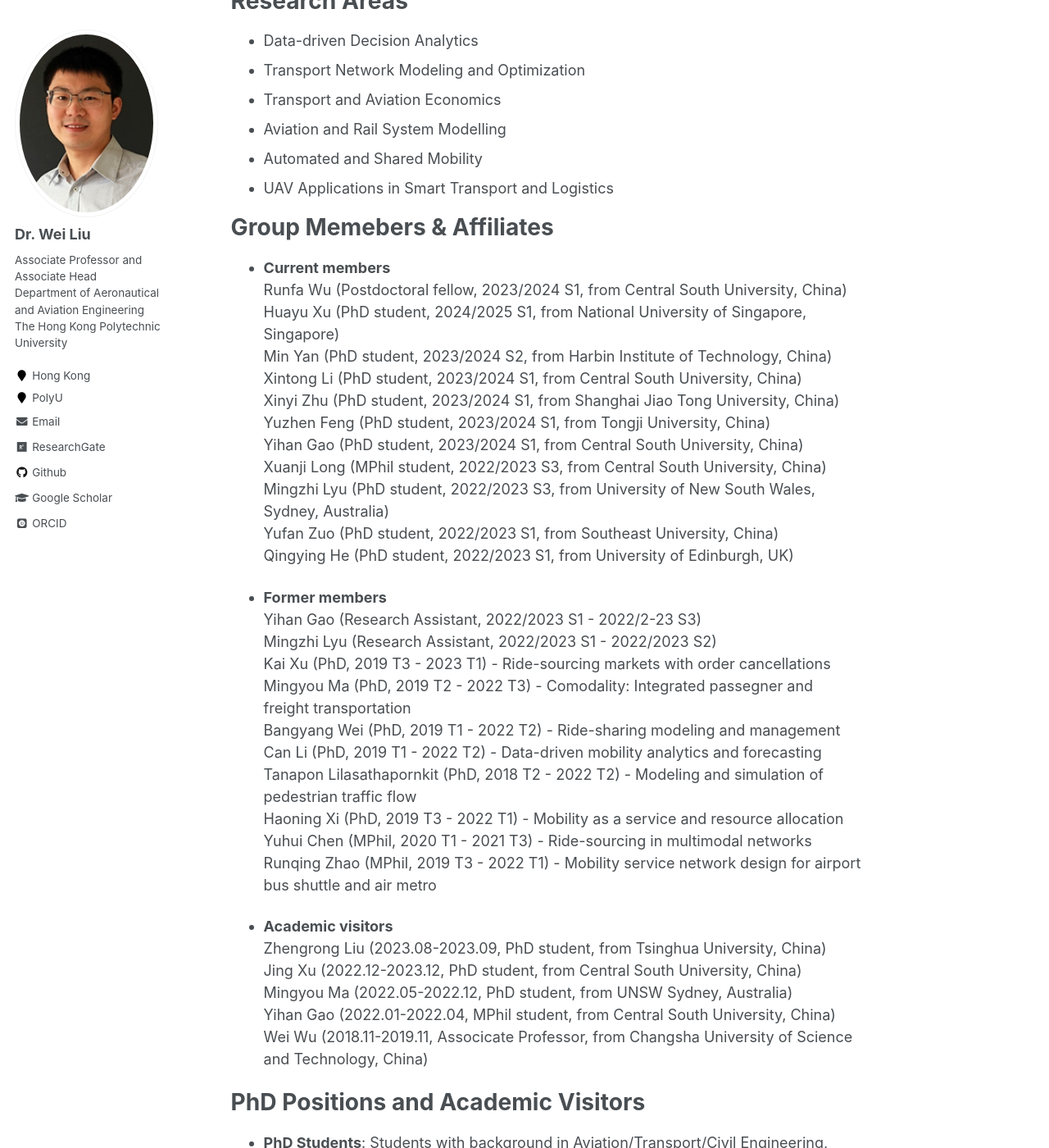
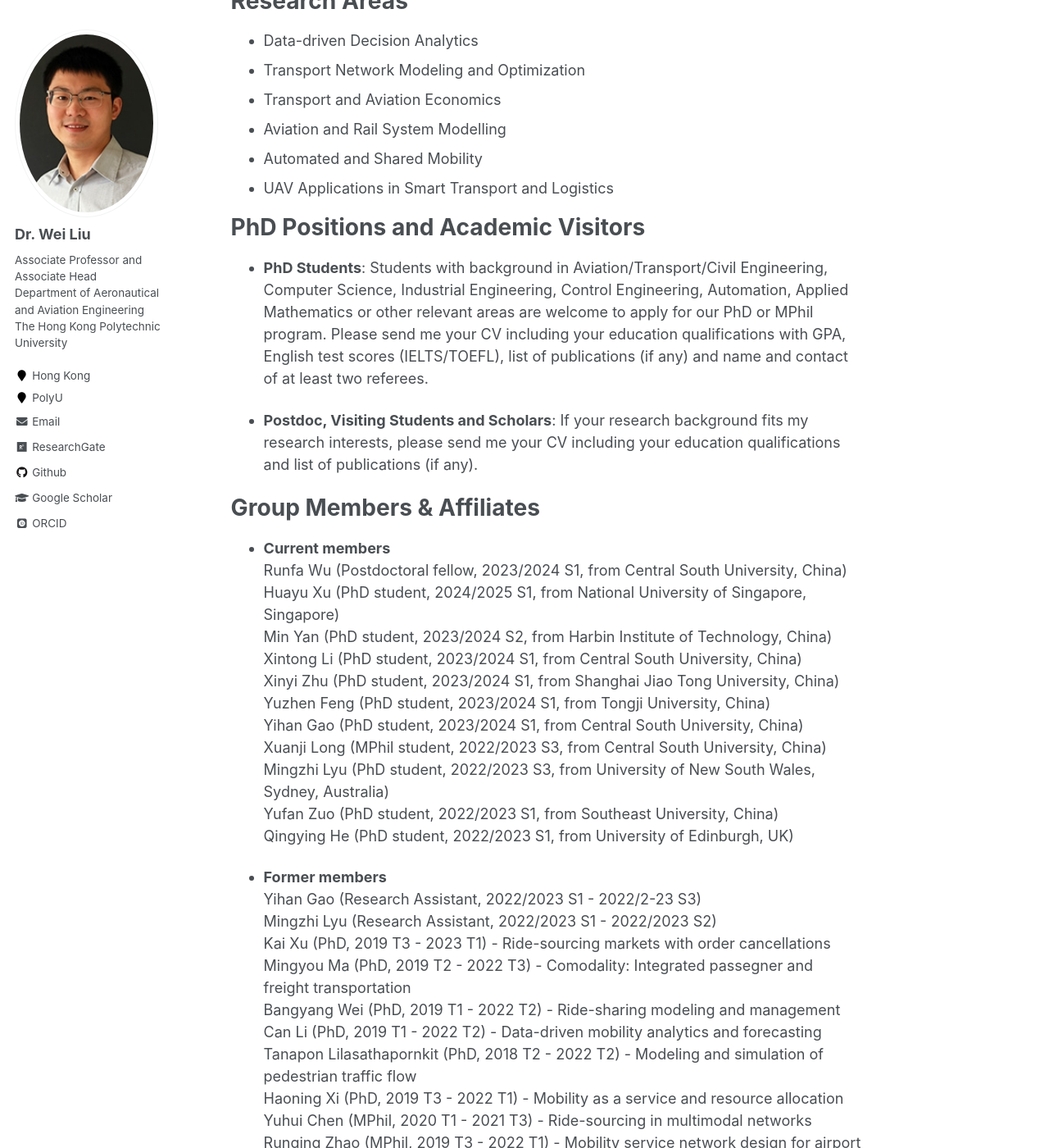
Before and after one commit to weiliu2016/weiliu2016.github.io, a Jekyll site: the page built from _pages/about.md, in a window 1280 px wide and 1400 px high, scrolled down 577 px. Shown: the whole window at 82% size. Built offline with Jekyll 4.4.1, drawn with Linux system fonts in a browser that asks for light colours; some web fonts are replaced; some of the changed text lies outside the part shown.

Commit message:
Update about.md

```diff
--- a/_pages/about.md
+++ b/_pages/about.md
@@ -19,7 +19,13 @@ Research Areas
 - Automated and Shared Mobility
 - UAV Applications in Smart Transport and Logistics
 
-Group Memebers & Affiliates
+PhD Positions and Academic Visitors
+======
+- **PhD Students**: Students with background in Aviation/Transport/Civil Engineering, Computer Science, Industrial Engineering, Control Engineering, Automation, Applied Mathematics or other relevant areas are welcome to apply for our PhD or MPhil program. Please send me your CV including your education qualifications with GPA, English test scores (IELTS/TOEFL), list of publications (if any) and name and contact of at least two referees.
+
+- **Postdoc, Visiting Students and Scholars**: If your research background fits my research interests, please send me your CV including your education qualifications and list of publications (if any).
+
+Group Members & Affiliates
 ======
 - **Current members**\
   Runfa Wu (Postdoctoral fellow, 2023/2024 S1, from Central South University, China)\
```
Also changed, not shown: other parts of _pages/about.md (+0 -6 lines).
